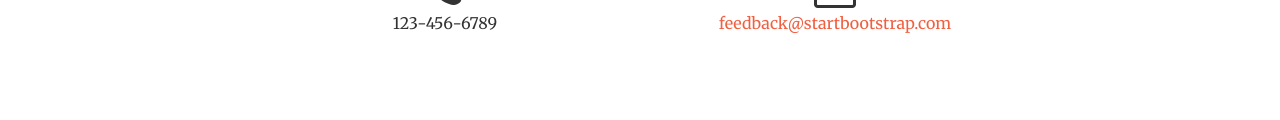
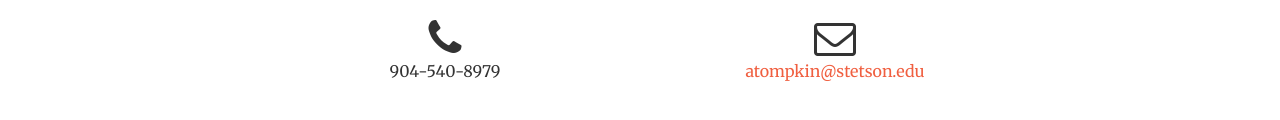
Before and after one commit to atompkin/atompkin.github.io, a website: page index.html in a window 1280 px wide. Shown: the part 2612-2732 px from the top of the page. Drawn offline with nearby package versions, Linux system fonts and the light colour scheme.

Commit message:
Bio update

```diff
--- a/index.html
+++ b/index.html
@@ -9,7 +9,7 @@
     <meta name="description" content="">
     <meta name="author" content="">
 
-    <title>Creative - Start Bootstrap Theme</title>
+    <title>atompkin</title>
 
     <!-- Bootstrap Core CSS -->
     <link href="vendor/bootstrap/css/bootstrap.min.css" rel="stylesheet">
@@ -85,7 +85,7 @@
                 <div class="col-lg-8 col-lg-offset-2 text-center">
                     <h2 class="section-heading">Bio</h2>
                     <hr class="light">
-                    <p class="text-faded">Start Bootstrap has everything you need to get your new website up and running in no time! All of the templates and themes on Start Bootstrap are open source, free to download, and easy to use. No strings attached!</p>
+                    <p class="text-faded">Andrew Tompkins is a digital artist who creates immersive experiences. Andrew utilizes 3D modeling, 360 video, and drone based photography to create unique pieces. He is currently pursing a degree in Digital Arts at Stetson University. He has plans to work at Clemson University as a researcher over the summer. At Clemson Andrew will work with the faculty to create virtual field trips that can be utilized in a class room environments.</p>
                     <a href="#services" class="page-scroll btn btn-default btn-xl sr-button">Get Started!</a>
                 </div>
             </div>
@@ -251,11 +251,11 @@
                 </div>
                 <div class="col-lg-4 col-lg-offset-2 text-center">
                     <i class="fa fa-phone fa-3x sr-contact"></i>
-                    <p>123-456-6789</p>
+                    <p>904-540-8979</p>
                 </div>
                 <div class="col-lg-4 text-center">
                     <i class="fa fa-envelope-o fa-3x sr-contact"></i>
-                    <p><a href="mailto:your-email@your-domain.com">feedback@startbootstrap.com</a></p>
+                    <p><a href="mailto:atompkin@stetson.edu">atompkin@stetson.edu</a></p>
                 </div>
             </div>
         </div>
```
